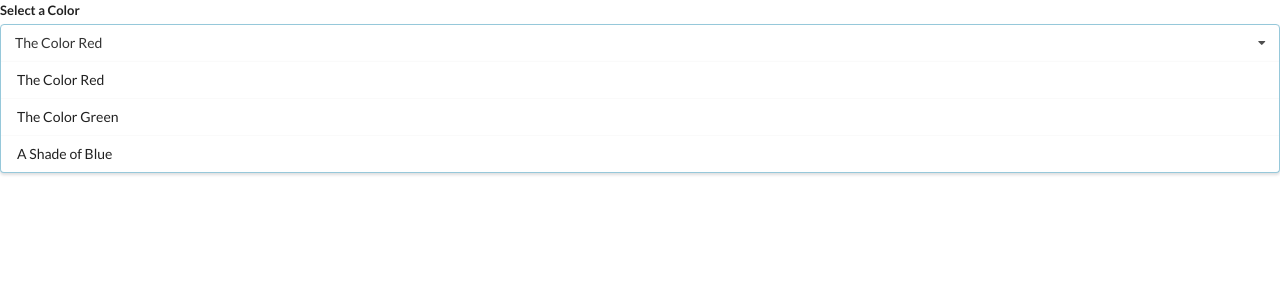
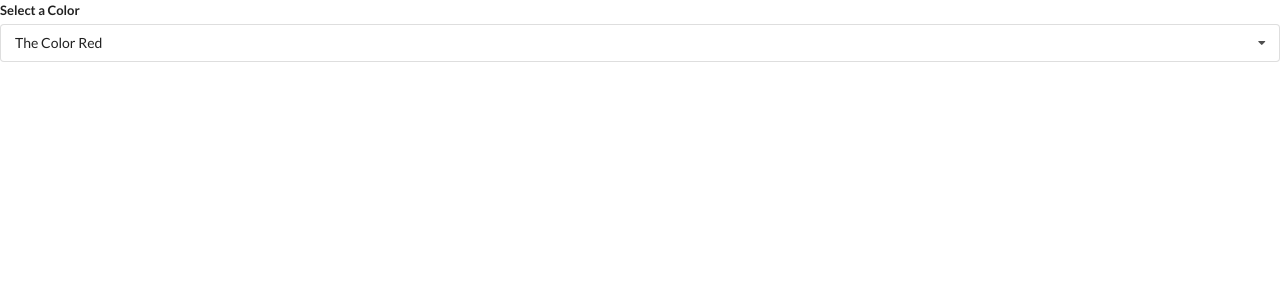
Before and after one commit to limaricardo/widgets-React, a React (Create React App) app: page / in a window 1280 px wide. Shown: the top 300 px of the page. Built offline with nearby package versions, Linux system fonts and the light colour scheme.

Commit message:
Add event listener and capture

```diff
--- a/src/components/Dropdown.js
+++ b/src/components/Dropdown.js
@@ -1,8 +1,22 @@
 import React from "react";
+import { useState, useEffect } from "react";
 
 const Dropdown =  ({ options, selected, onSelectedChange }) => {
 
+    const [open, setOpen] = useState(false);
+
+    useEffect(() => {
+        document.body.addEventListener('click', () => {
+            setOpen(false);
+        }, { capture: true })
+    }, [])
+
     const renderedOptions = options.map((option) => {
+        if (option.value === selected.value) {
+            return null;
+        }
+
+
         return (
             <div
                 key={option.value}
@@ -21,10 +35,10 @@ const Dropdown =  ({ options, selected, onSelectedChange }) => {
                 <label className="label">
                     Select a Color
                 </label>
-                <div className="ui selection dropdown visible active">
+                <div onClick={() => setOpen(!open)} className={`ui selection dropdown ${open ? 'visible active' : ''}`}>
                     <i className="dropdown icon"></i>
                     <div className="text">{selected.label}</div>
-                    <div className="menu visible transition">
+                    <div className={`menu ${open ? 'visible transition' : ''}`}>
                         {renderedOptions}
                     </div>
 
```
